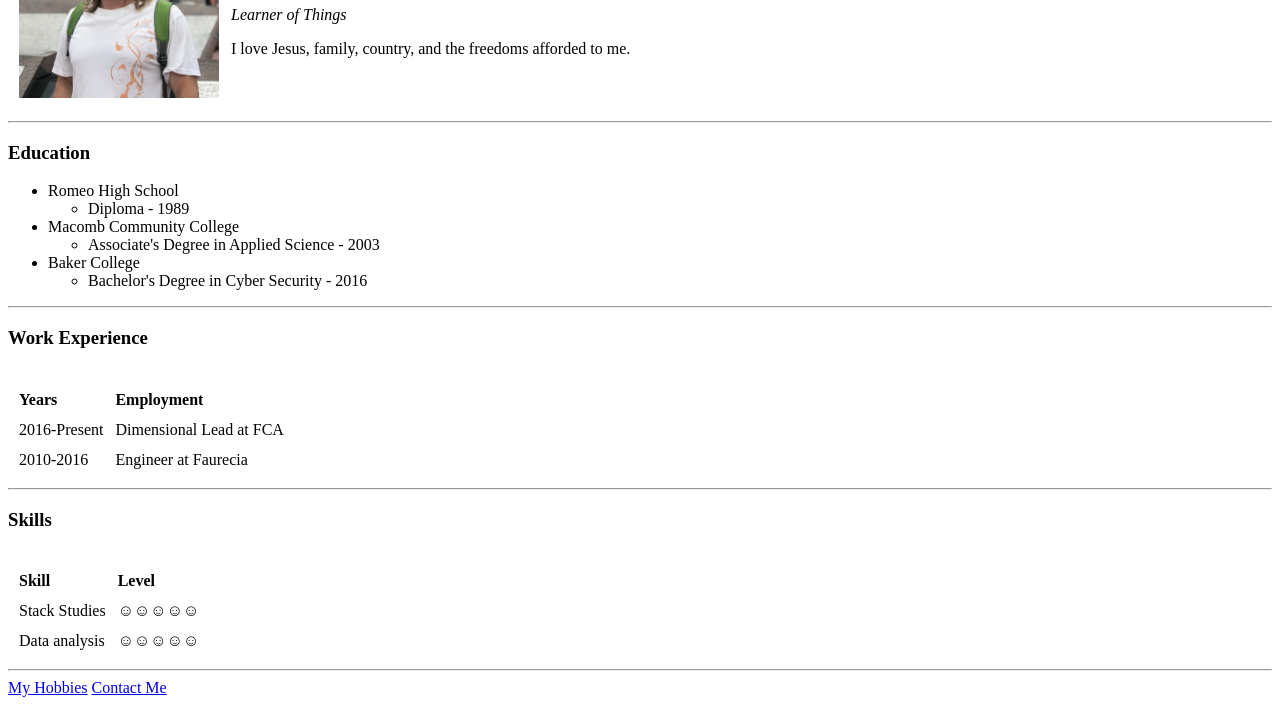
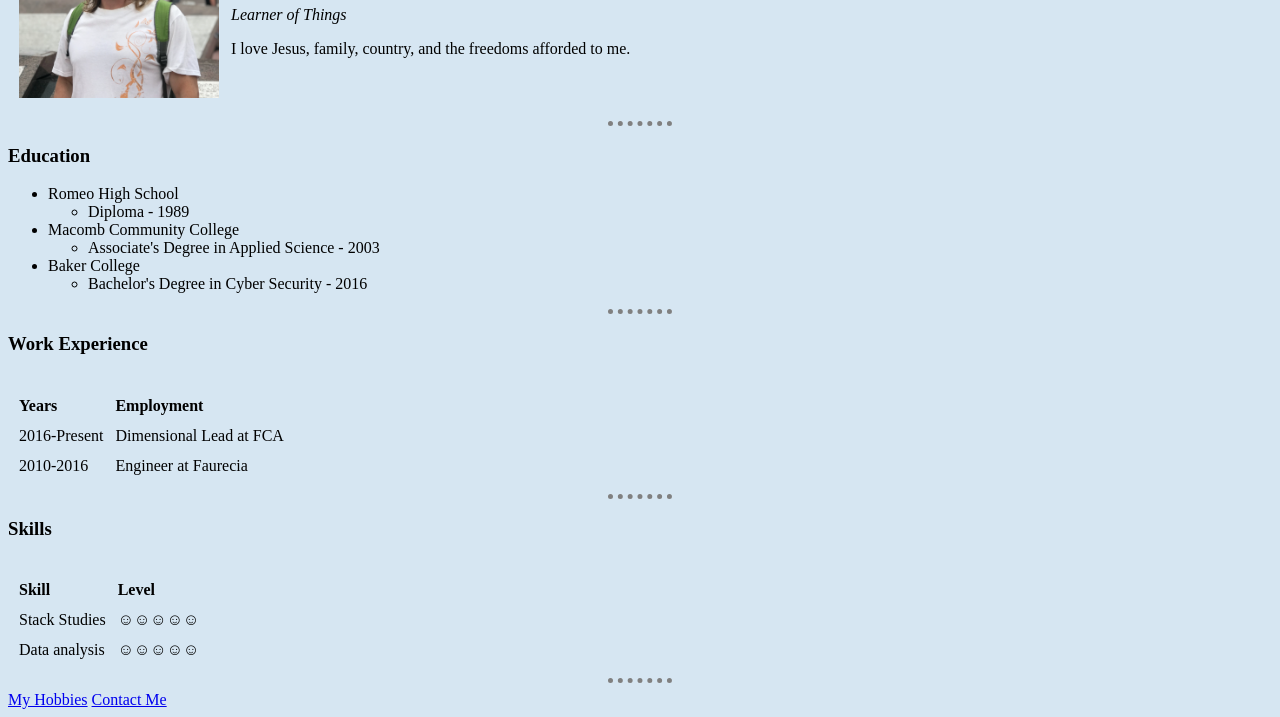
Before and after one commit to dpb7/cv, a plain HTML site: page index.html in a window 1280 px wide. Shown: the part 121-838 px from the top of the page. Drawn offline with Linux system fonts and the light colour scheme.

Commit message:
Updated index.html

```diff
--- a/index.html
+++ b/index.html
@@ -5,6 +5,22 @@
     <meta name="viewport" content="width=device-width, initial-scale=1.0">
     <meta http-equiv="X-UA-Compatible" content="ie=edge">
     <title>Don's All About Me Site</title>
+
+    <style>
+        body {
+            background-color:#d6e6f2;
+        }
+
+        hr {
+            border-style: dotted none none;
+            border-color: grey;
+            border-width: 5px;
+            width: 5%;
+        }
+
+
+
+    </style>
 </head>
 <body>
     <table cellspacing="10">
```
